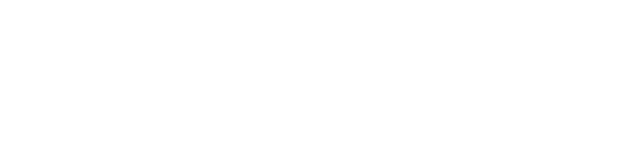
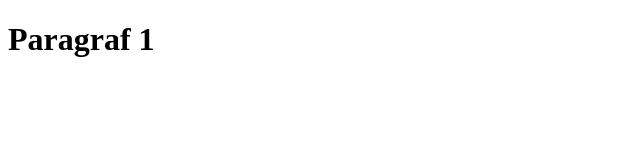
Before and after one commit to dzikrirzzn/webtravel, a plain HTML site: page index.html in a window 1280 px wide. Shown: the whole page, without its empty margins (0-640 px from the left). Drawn offline with Linux system fonts and the light colour scheme.

Commit message:
penambahan paragraf

```diff
--- a/index.html
+++ b/index.html
@@ -4,7 +4,9 @@
     <meta charset="UTF-8" />
     <meta http-equiv="X-UA-Compatible" content="IE=edge" />
     <meta name="viewport" content="width=device-width, initial-scale=1.0" />
-    <title>Document</title>
+    <title>Document1</title>
   </head>
-  <body></body>
+  <body>
+    <h1>Paragraf 1</h1>
+  </body>
 </html>
```
Also changed, not shown: 1 other file.
